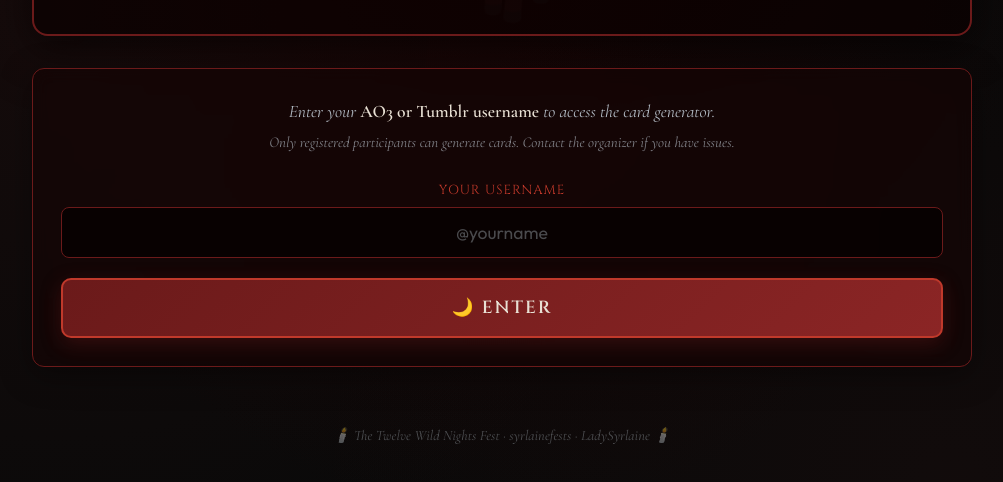
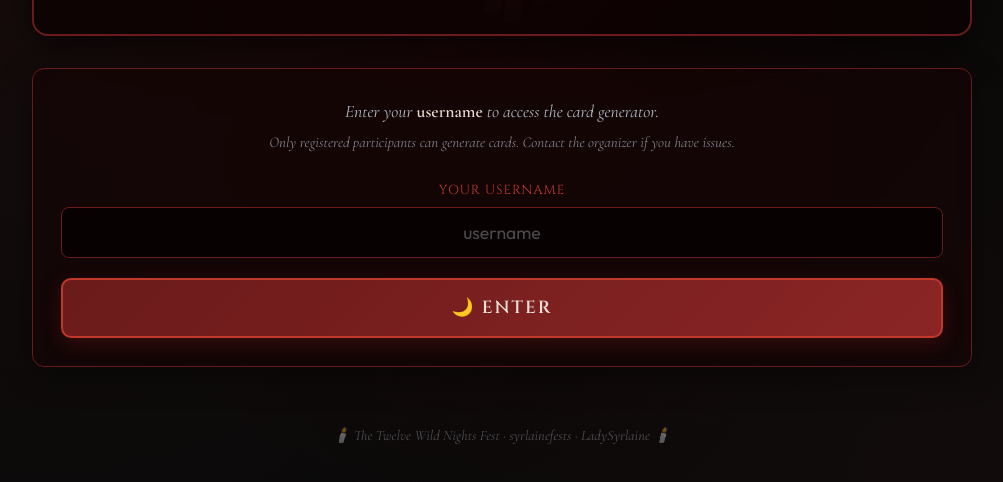
Before and after one commit to ladysyrlaine/twelve-wild-nights-fest, a plain HTML site: page index.html in a window 1280 px wide. Shown: the part 160-642 px from the top of the page, without its empty margins (138-1141 px from the left). Drawn offline with nearby package versions, Linux system fonts and the light colour scheme.

Commit message:
Update index.html

```diff
--- a/index.html
+++ b/index.html
@@ -469,12 +469,12 @@
     <!-- ══════════ LOGIN ══════════ -->
     <div id="loginPanel" class="panel">
         <div class="login-intro" id="loginIntro">
-            Enter your <strong>AO3 or Tumblr username</strong> to access the card generator.<br>
+            Enter your <strong>username</strong> to access the card generator.<br>
             <small style="font-size:0.85em; opacity:0.7;">Only registered participants can generate cards. Contact the organizer if you have issues.</small>
         </div>
         <div class="form-group">
             <label id="loginLabel">Your username</label>
-            <input type="text" id="loginUsername" placeholder="@yourname" style="text-align:center; font-size:1.1em;" autocomplete="off">
+            <input type="text" id="loginUsername" placeholder="username" style="text-align:center; font-size:1.1em;" autocomplete="off">
         </div>
         <button class="btn-primary" style="width:100%;" id="loginBtn" onclick="checkUser()">
             🌙 Enter
```
